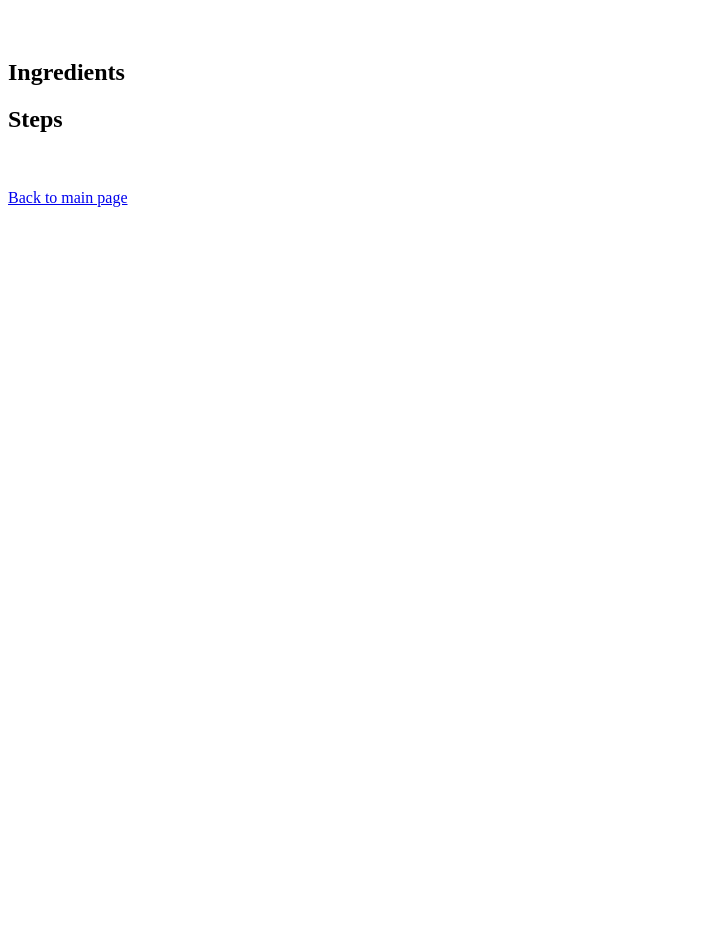
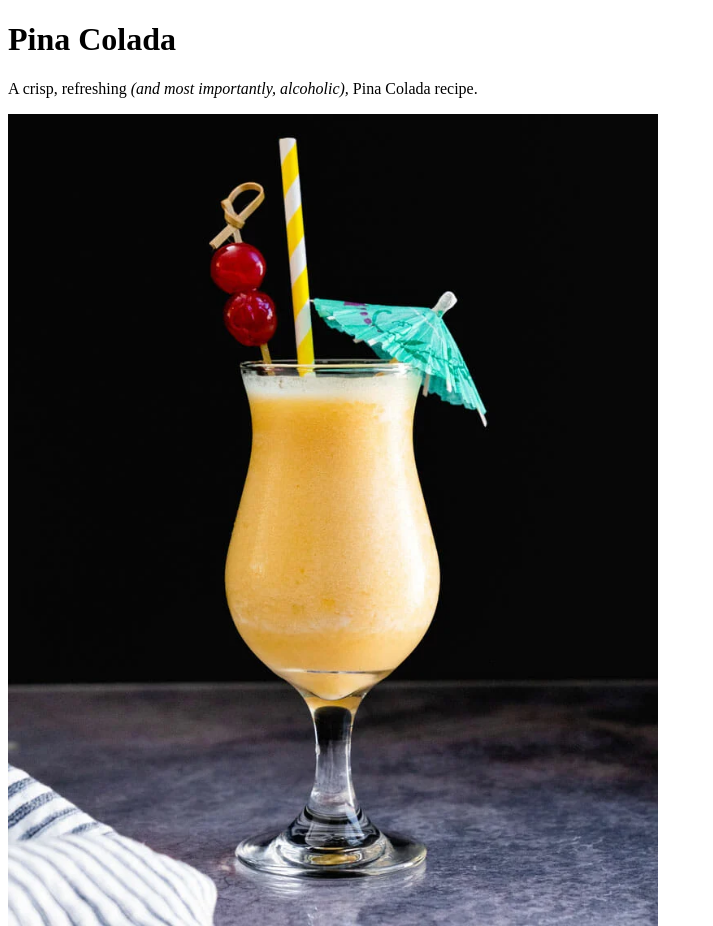
Before and after one commit to minimagicmoose/odin-recipes, a plain HTML site: page recipes/pina.html in a window 1280 px wide. Shown: the top 926 px of the page, without its empty margins (0-713 px from the left). Before the commit the page ends 800 px from the top, so only its background shows below. Drawn offline with Linux system fonts and the light colour scheme.

Commit message:
Add initial content for recipe pages

```diff
--- a/recipes/pina.html
+++ b/recipes/pina.html
@@ -3,12 +3,12 @@
 <html lang="en">
     <head>
         <meta charset="UTF-8">
-        <title></title>
+        <title>Pina Colada</title>
 
         <body>
-            <h1></h1>
-            <p></p>
-            <img src="" alt="" width="">
+            <h1>Pina Colada</h1>
+            <p>A crisp, refreshing <em>(and most importantly, alcoholic),</em> Pina Colada recipe.</p>
+            <img src="../img/pinacolada.webp" alt="A glass of Pina Colada" width="650">
 
             <h2>Ingredients</h2>
             <ul>
```
Also changed, not shown: recipes/burger.html (+4 -4 lines), recipes/pizza.html (+4 -4 lines).
